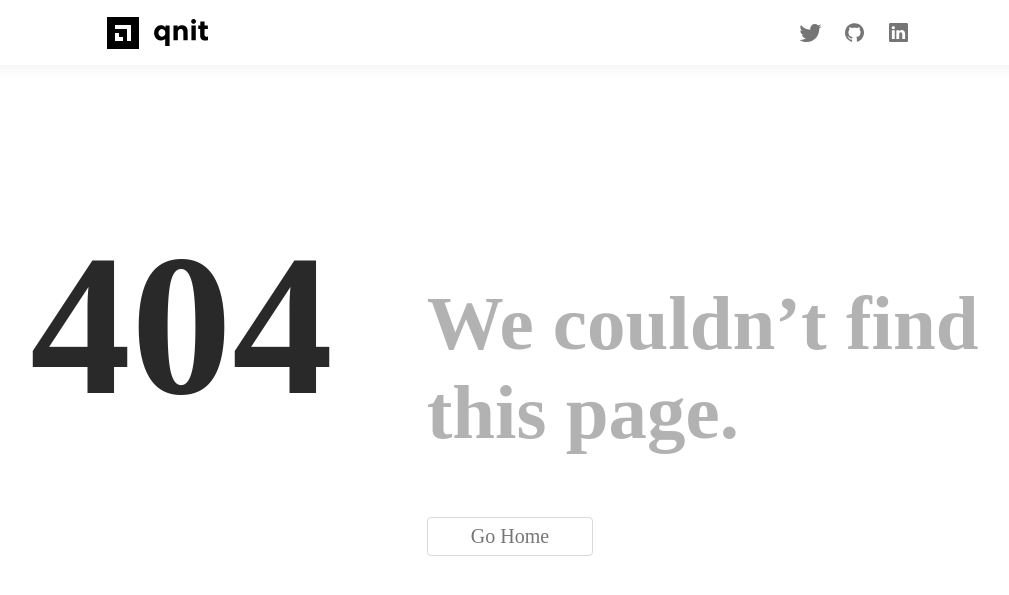
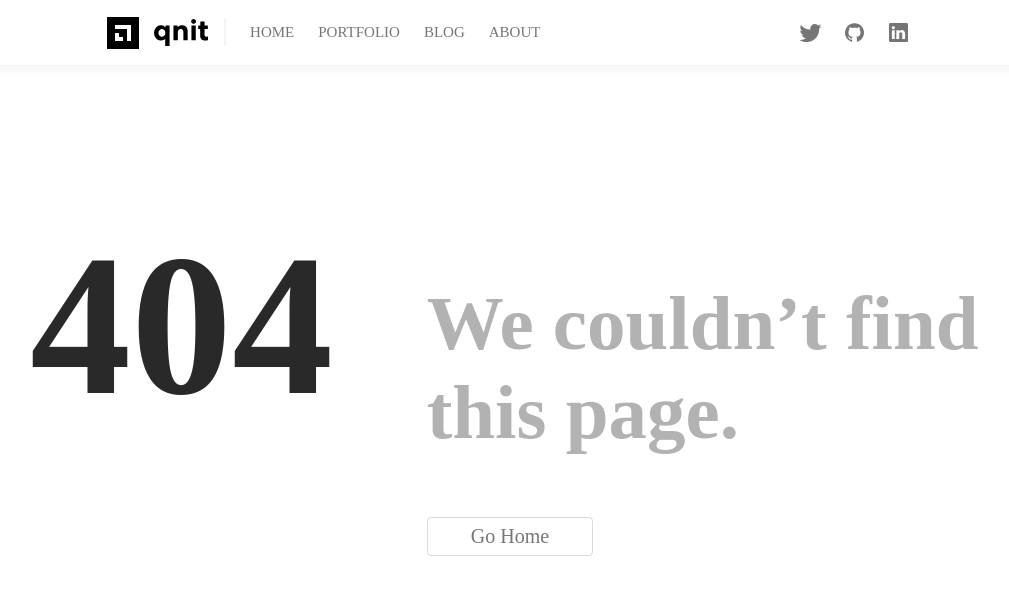
Before and after one commit to StylexTV/stylextv.github.io, a PHP site: page /404.html in a window 1280 px wide. Shown: the top 595 px of the page, without its empty margins (130-1139 px from the left). Run offline with PHP 8.4, Linux system fonts and the light colour scheme; some web fonts are replaced.

Commit message:
Added a header navigation-bar

```diff
--- a/404.html
+++ b/404.html
@@ -4,7 +4,7 @@
 <head>
   <meta charset="utf-8">
 
-  <title>Qnit - Programmer at &#60;3</title>
+  <title>Not Found - Qnit</title>
 
   <link rel="icon" href="assets/favicons/default.png">
   <meta name="theme-color" content="#ffffff">
@@ -23,6 +23,17 @@
             <path d="M520.3 2.4c-13.8 4.5-21.7 15.3-21.7 29.6 0 12.4 5.8 21.9 16.9 27.8 4.5 2.4 6.1 2.7 15 2.7 8.6 0 10.6-.3 14.5-2.4 6.1-3.2 11.7-8.6 14.8-14.6 2.3-4.3 2.7-6.2 2.7-13.5s-.4-9.2-2.7-13.6c-3.2-6.1-9.4-11.9-15.7-14.7-5.8-2.6-17.9-3.2-23.8-1.3zM621 61.5V88h-28v46h25.9l.3 50.7c.4 48.5.5 51.2 2.6 58.6 6.7 24.1 21.9 38.9 45.2 44.2 15.3 3.4 40 1.7 54-3.8l5.5-2.2.3-25.3.2-25.3-5 2.6c-7 3.6-18.1 5.2-25.6 3.7-8.1-1.7-12.7-5-15.8-11.4-3.5-7.2-4-18-3.1-59.1l.7-32.7H722V88h-44V35h-57v26.5zM83.1 84.1c-19 2-37 10.8-51.7 25.4-14 13.9-22.9 30.1-27.6 50.7C.9 172.9.6 198.5 3.4 211c9.6 44.2 39.7 73.4 80.2 77.8 17 1.9 36.3-1.8 48.9-9.3 3.3-2 8.6-6.2 11.8-9.3l5.7-5.6V362h59V88h-55V114.3l-4-5.1c-9.9-12.4-30-23.1-46.3-24.7-3.4-.3-7.5-.7-9.2-.9-1.6-.2-6.8.1-11.4.5zm34.4 52.5c10.8 2.8 19.4 9 25.7 18.8 13.9 21.5 10.6 54.6-7.1 70.8-25.5 23.4-65.6 10.6-74.6-23.7-1.9-7.6-1.9-23.4 0-31 4.5-17.4 18-31.8 33.1-35.4 6.2-1.4 16.5-1.2 22.9.5zM366.4 84.2c-10.7.8-22.5 4.8-30.9 10.3-5.2 3.5-16.5 14.9-16.5 16.7 0 .4-.4.8-1 .8s-1-4.7-1-12V88h-56v197h59v-56.3c0-61.1.1-61.8 5.6-73.2 3.5-7.1 10.5-14.1 17.4-17.4 4.9-2.3 6.7-2.6 16-2.6 9.6 0 11 .2 16.3 2.9 9.5 4.8 14.7 12.2 17.3 24.5 1.1 5.2 1.4 18.6 1.4 64.3V285h58.1l-.4-68.8c-.3-67-.4-68.9-2.5-77-10.3-39.1-39.4-58.4-82.8-55zM502 186.5V285h58V88h-58v98.5z"/>
           </svg>
 		</a>
+		<div id="header-navigation">
+		  <div id="header-navigation-splitter">
+		    <svg width="2" height="29">
+			  <path d="M1 29V1" stroke="#D5D5D5" stroke-width="0.5" fill="none" stroke-linecap="round"></path>
+			</svg>
+		  </div>
+		  <a href="/">HOME</a>
+		  <a href="/">PORTFOLIO</a>
+		  <a href="/">BLOG</a>
+		  <a href="/">ABOUT</a>
+		</div>
 	    <div id="header-socials">
 		  <a class="header-social" href="https://twitter.com" onmousedown="return false">
 		    <svg width="29" height="29" viewBox="0 0 29 29">
@@ -47,7 +58,7 @@
 	  <div id="content">
         <h1>404</h1>
         <h2>We couldn’t find this page.</h2>
-	    <div style="display: table; box-sizing: border-box; margin-bottom: 60px; padding: 0 16px;"></div>
+	    <div class="content-placeholder"></div>
 	    <a href="/" class="content-button" onmousedown="return false">Go Home</a>
 	  </div>
 	</div>
--- a/assets/css/default.css
+++ b/assets/css/default.css
@@ -4,6 +4,10 @@ html {
 @font-face {
     font-family: Averta-Bold;
     src: url("../fonts/Averta/Averta Bold.otf");
+}
+@font-face {
+    font-family: Roboto-Regular;
+    src: url("../fonts/Roboto/Roboto-Regular.ttf");
 }
 @font-face {
     font-family: Roboto-Regular;
@@ -69,6 +73,30 @@ a:focus {
 .header-social:hover svg {
 	fill: #191919;
 }
+#header-navigation {
+	display: flex;
+	align-self: center;
+}
+#header-navigation a {
+	margin-left: 24px;
+	align-self: center;
+
+	text-decoration: none;
+	color: rgba(0, 0, 0, 0.54);
+	font-family: Roboto-Regular;
+	font-size: 15px;
+}
+#header-navigation a:hover {
+	color: rgba(0, 0, 0, 0.76);
+}
+#header-navigation a:focus {
+	color: rgba(0, 0, 0, 0.76);
+	outline: none;
+}
+#header-navigation-splitter {
+	margin-top: 1px;
+	margin-left: 16px;
+}
 
 #content-wrapper {
 	display: flex;
@@ -127,7 +155,7 @@ a:focus {
     -moz-user-select: none;
     -ms-user-select: none;
 
-	text-decoration:none;
+	text-decoration: none;
 	border: 1px solid rgba(0, 0, 0, 0.15);
 	border-radius: 4px;
 	color: rgba(0, 0, 0, 0.54);
@@ -143,3 +171,9 @@ a:focus {
 	color: rgba(0, 0, 0, 0.68);
 	outline: none;
 }
+.content-placeholder {
+	display: table;
+	box-sizing: border-box;
+	margin-bottom: 60px;
+	padding: 0 16px;
+}
```
Also changed, not shown: index.html (+11 -0 lines).
